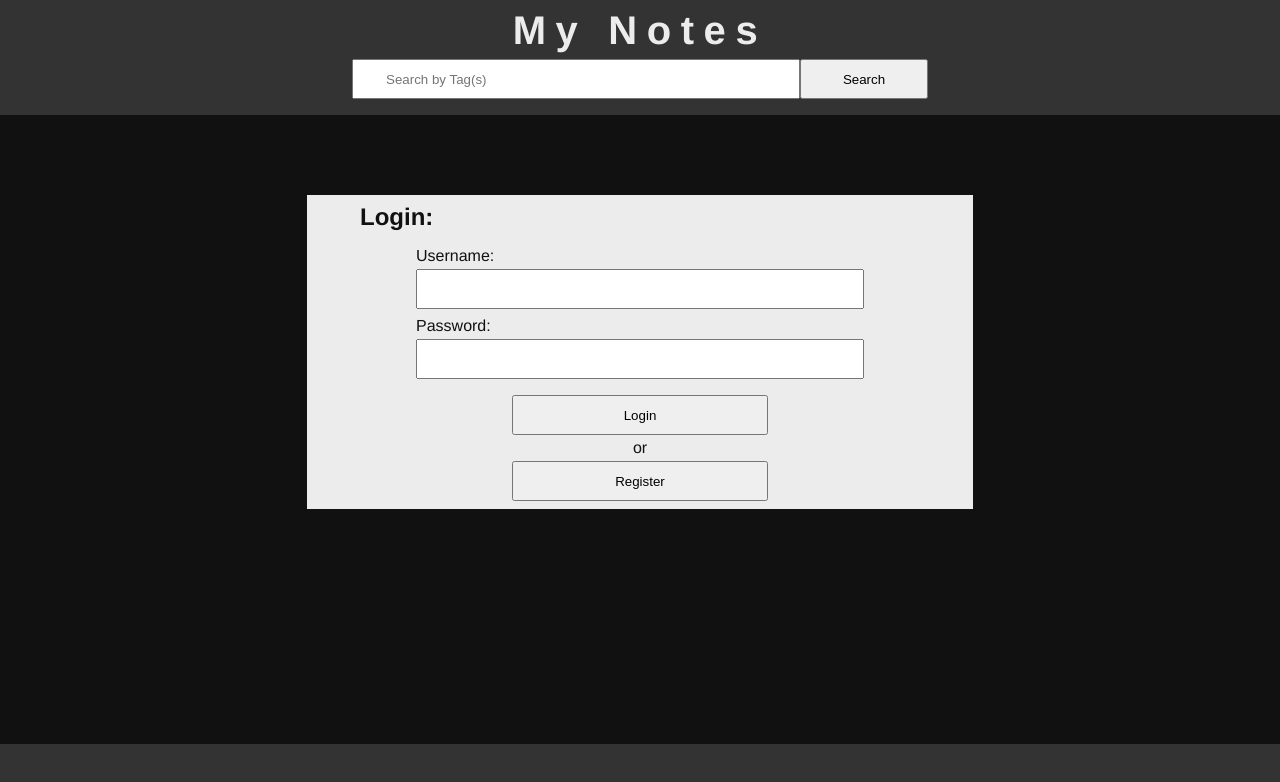
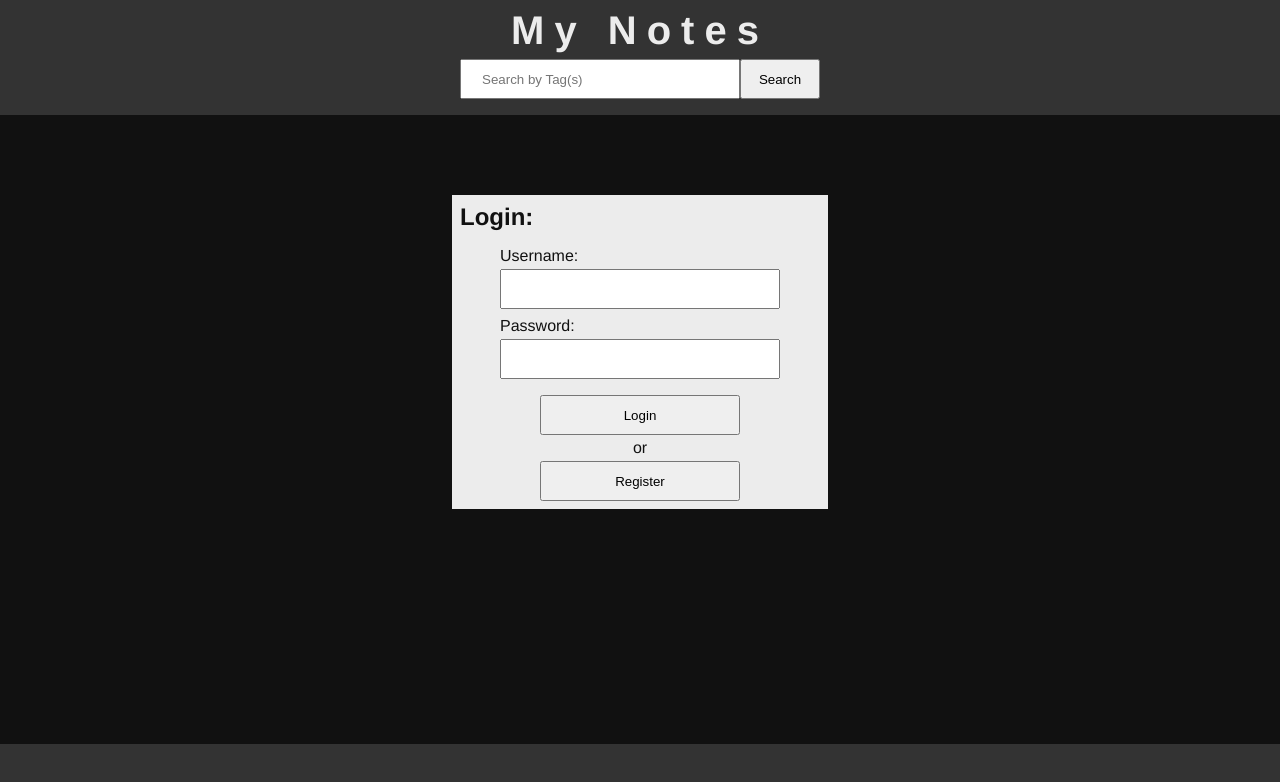
Before and after one commit to kylbutlr/notes-app-react, a React (Create React App) app: page / in a window 1280 px wide. Shown: the top 782 px of the page. Built offline with nearby package versions, Linux system fonts and the light colour scheme.

Commit message:
Better responsive design

```diff
--- a/src/App.css
+++ b/src/App.css
@@ -5,7 +5,7 @@
 
 .app {
   font-family: Helvetica, Arial, sans-serif;
-  background: #ececec;
+  background: #111;
   color: #111;
   display: flex;
   flex-direction: column;
@@ -60,12 +60,12 @@ input[name=id] {
 }
 
 .header form {
-  margin: -2vh 0 0;
+  margin: -3vh 0 0;
 }
 
 .header input[type=submit] {
   height: 5vh;
-  width: 15vw;
+  width: 10vh;
 }
 
 .title {
@@ -75,34 +75,34 @@ input[name=id] {
 .navigation {
   display: flex;
   justify-content: space-evenly;
-  width: 80vw;
+  width: 60vh;
 }
 
 .navigation button {
   height: 5vh;
-  width: 30vw;
+  width: 20vh;
 }
 
 .body div {
   background: #ececec;
   display: flex;
   flex-direction: column;
-  width: 80vw;
+  width: 45vh;
 }
 
 .body ol {
   list-style: none;
 }
 
-.body ol li:last-child {
+.body .view-notes li:first-child {
   padding: 0;
 }
 
 .body li {
-  background: #333;
+  background: #111;
   display: flex;
   justify-content: space-between;
-  padding: 0 0 1vh;
+  padding: 1vh 0 0;
 }
 
 .body form {
@@ -125,12 +125,16 @@ input[name=id] {
 h1 {
   color: #ececec;
   font-size: 2rem;
-  letter-spacing: 1vw;
+  letter-spacing: 0.25em;
 }
 
 h2 {
   font-size: 1.5rem;
   padding: 0 0 1vh;
+}
+
+.view-tags h2 {
+  padding: 1vh;
 }
 
 .view-search h2 {
@@ -139,7 +143,7 @@ h2 {
 
 h3 {
   font-size: 1.25rem;
-  text-indent: 5vw;
+  text-indent: 5vh;
   padding: 0 0 1vh;
 }
 
@@ -154,7 +158,7 @@ h4 {
 .login,
 .register {
   margin: 10vh auto;
-  padding: 1vh 1vw;
+  padding: 1vh 1vh;
 }
 
 .login form,
@@ -179,12 +183,13 @@ h4 {
 .header input[type=text] {
   height: 5vh;
   box-sizing: border-box;
-  width: 50vw;
-  text-indent: 2.5vw;
+  width: 40vh;
+  text-indent: 2.5vh;
   margin: 0.5vh 0 1vh;
 }
 
 .header input[type=text] {
+  width: 30vh;
   margin: 0 0 1vh;
 }
 
@@ -197,13 +202,13 @@ h4 {
 .create-tag input[type=submit],
 .edit-tag input[type=submit] {
   height: 5vh;
-  width: 50vw;
-  margin: 1vh 5vw 0;
+  width: 30vh;
+  margin: 1vh 5vh 0;
 }
 
 .login button,
 .register button {
-  margin: 0.5vh 15vw 0;
+  margin: 0.5vh 7.5vh 0;
 }
 
 .or {
@@ -215,7 +220,7 @@ h4 {
 .list-info {
   flex: 10;
   align-self: flex-start;
-  padding: 1vh 1vw;
+  padding: 1vh 1vh;
 }
 
 .list-info p {
@@ -234,31 +239,38 @@ h4 {
 
 .view-notes,
 .view-tags,
-.view-search,
+.view-search {
+  margin: 1vh auto;
+}
+
 .create-note,
 .create-tag,
 .edit-note,
 .edit-tag {
-  padding: 1vh 1vw;
-  margin: 0 auto;
+  margin: 10vh auto;
+  padding: 2vh;
 }
 
 .list-buttons button {
-  height: 5vh;
-  width: 10vw;
+  height: 50%;
+  width: 10vh;
+}
+
+.view-tags .list-buttons button {
+  height: 100%;
 }
 
 .footer-buttons {
   display: flex;
   justify-content: space-evenly;
   margin: 0 auto;
-  width: 80vw;
+  width: 60vh;
 }
 
 .footer-buttons button,
 .invisible-delete-button {
   height: 5vh;
-  width: 30vw;
+  width: 20vh;
 }
 
 
@@ -266,41 +278,20 @@ h4 {
 
   h1 {
     font-size: 2.5rem;
-    letter-spacing: 0.75vw;
-  }
-
-  h2 {
-    text-indent: 2.5rem;
-  }
-
-  .body div {
-    width: 50vw;
-  }
-
-  .view-notes li,
-  .view-search li {
-    width: 45vw;
-    margin: 0 auto;
-  }
-
-  .view-tags li {
-    width: 35vw;
-    margin: 0 auto;
   }
 
   .header input[type=text] {
-    width: 30vw;
+    width: 30vh;
   }
 
   .list-buttons button {
-    width: 5vw;
+    width: 7.5vh;
   }
 
   .header input[type=submit] {
-    width: 10vw;
+    width: 10vh;
   }
 
-  .navigation button,
   .login input[type=submit],
   .login button,
   .register input[type=submit],
@@ -308,9 +299,13 @@ h4 {
   .create-note input[type=submit],
   .edit-note input[type=submit],
   .create-tag input[type=submit],
-  .edit-tag input[type=submit],
+  .edit-tag input[type=submit] {
+    width: 25vh;
+  }
+
+  .navigation button,
   .footer-buttons button {
-    width: 20vw;
+    width: 20vh;
   }
 
   .login input[type=text],
@@ -322,18 +317,24 @@ h4 {
   .create-tag input[type=text],
   .edit-tag input[type=text],
   .header input[type=text] {
-    width: 35vw;
+    width: 35vh;
   }
 
-  .navigation,
-  .footer-buttons {
-    width: 50%;
+  .login button,
+  .register button {
+    margin: 0.5vh 10vh 0;
   }
 
-  .navigation button,
-  .footer-buttons button,
-  .invisible-delete-button {
-    width: 15vw;
+  .header form {
+    margin: -2vh 0 0;
+  }
+
+}
+
+@media only screen and (min-height: 1024px) {
+
+  .header form {
+    margin: -1vh 0 0;
   }
 
 }
```
